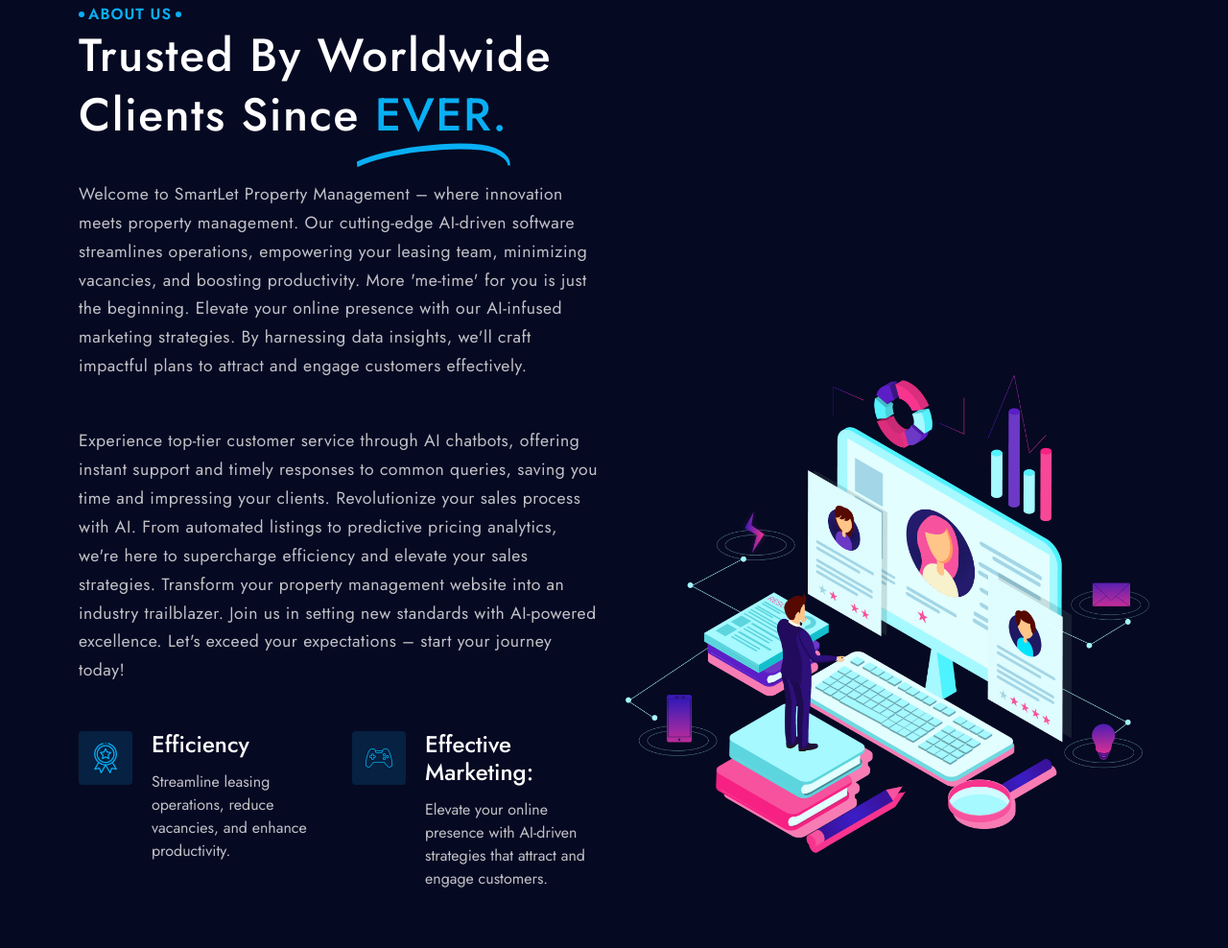
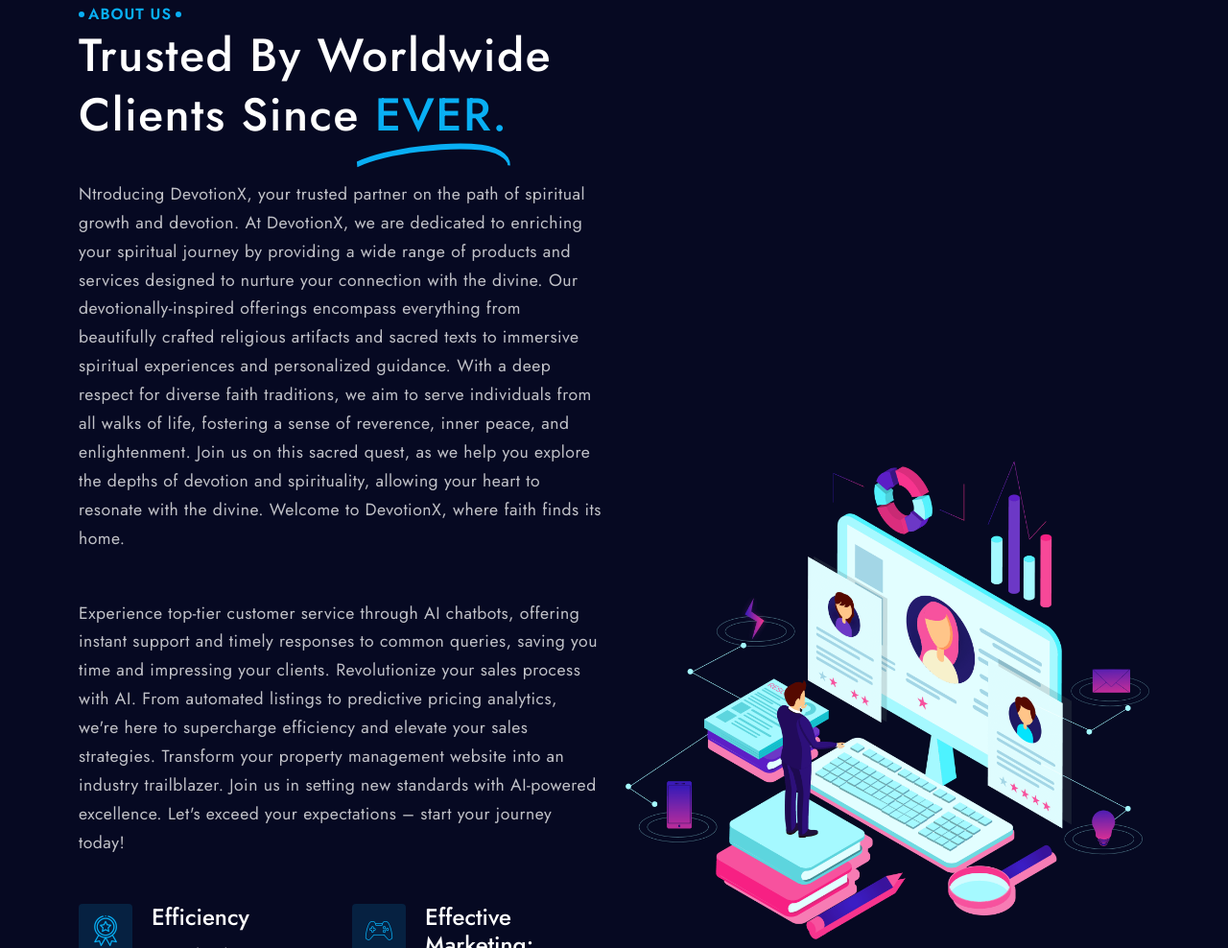
Before and after one commit to singhmaninderjit/SpiritualityAI, a plain HTML site: page index.html in a window 1280 px wide. Shown: the part 1187-2175 px from the top of the page at 96% size. Drawn offline with Linux system fonts and the light colour scheme; files whose address does not match are found by name.

Commit message:
changes in ABOUT TEXT Done

```diff
--- a/index.html
+++ b/index.html
@@ -145,13 +145,7 @@
 									</div>
 								</div>
 								<p class="about-text">
-
-									Welcome to SmartLet Property Management – where innovation meets property management.
-									Our cutting-edge AI-driven software streamlines operations, empowering your leasing team, minimizing vacancies,
-									 and boosting productivity. More 'me-time' for you is just the beginning.
-
-									Elevate your online presence with our AI-infused marketing strategies.
-									 By harnessing data insights, we'll craft impactful plans to attract and engage customers effectively.
+									ntroducing DevotionX, your trusted partner on the path of spiritual growth and devotion. At DevotionX, we are dedicated to enriching your spiritual journey by providing a wide range of products and services designed to nurture your connection with the divine. Our devotionally-inspired offerings encompass everything from beautifully crafted religious artifacts and sacred texts to immersive spiritual experiences and personalized guidance. With a deep respect for diverse faith traditions, we aim to serve individuals from all walks of life, fostering a sense of reverence, inner peace, and enlightenment. Join us on this sacred quest, as we help you explore the depths of devotion and spirituality, allowing your heart to resonate with the divine. Welcome to DevotionX, where faith finds its home.
 
 								</p>
 								<p class="about-text">
```
